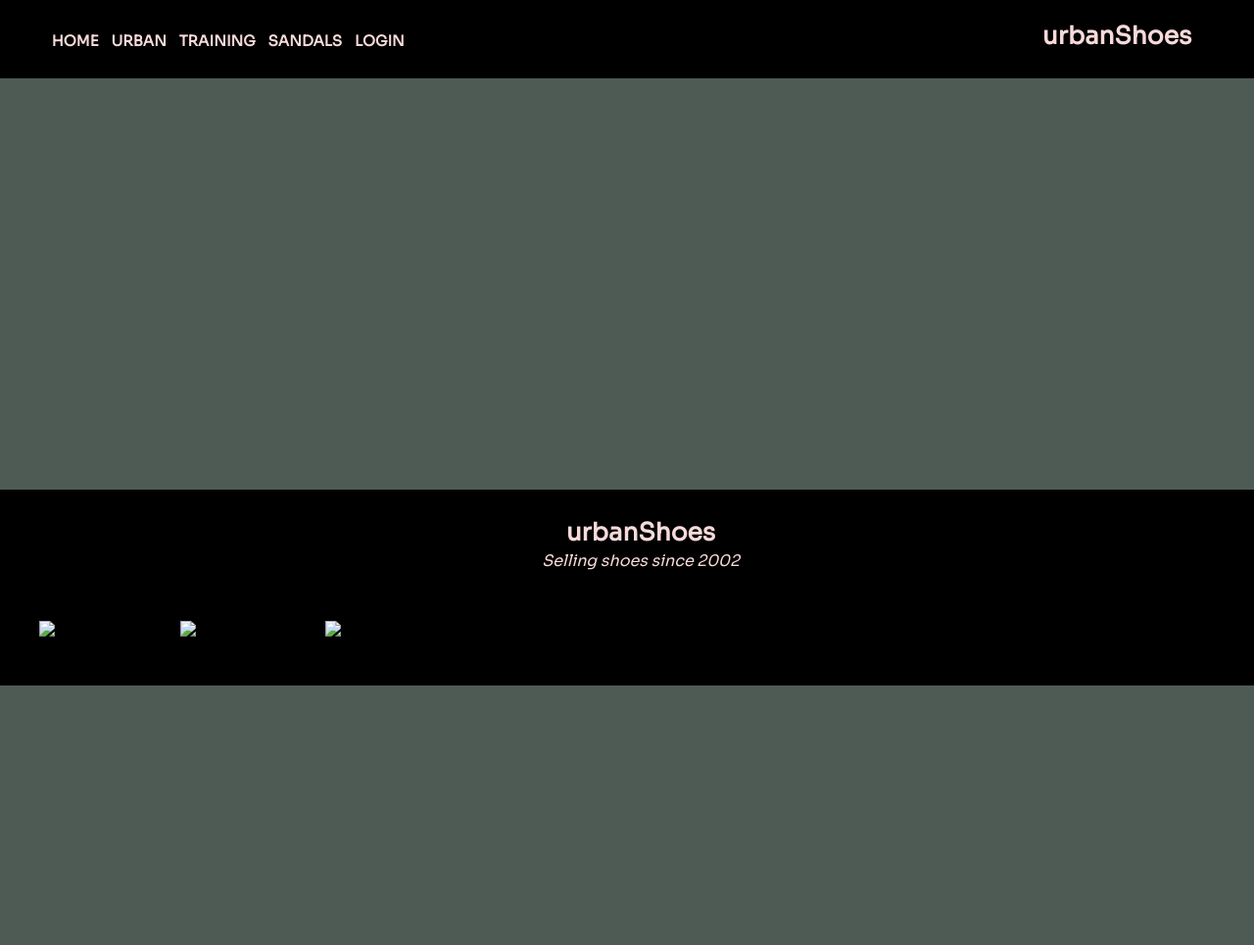
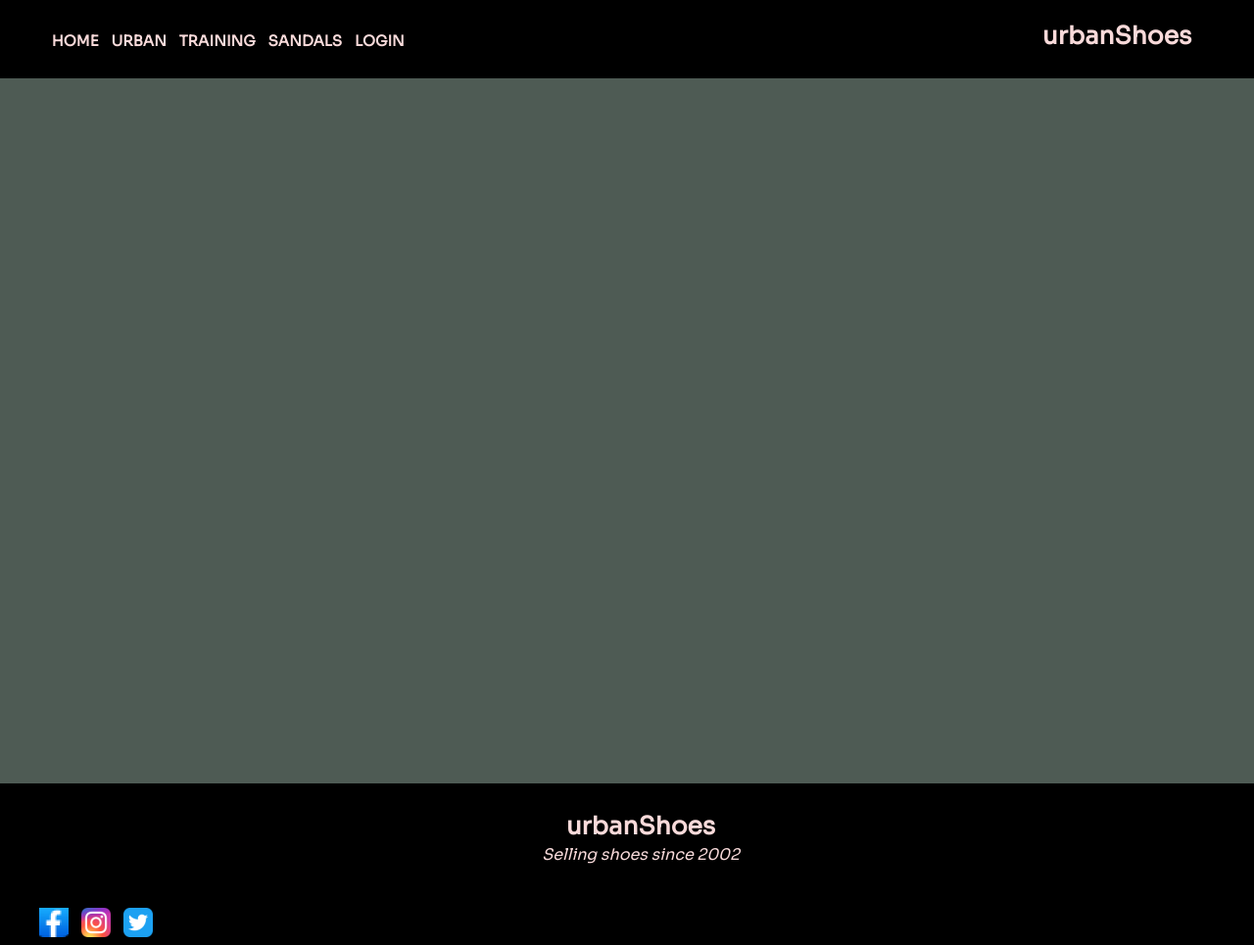
Before and after one commit to spagnolMartin/PF-Spagnol, a plain HTML site: page proyectoFinal-DesarrolloWeb/paginas/login.html in a window 1280 px wide. Shown: the top 965 px of the page at 98% size. Before the commit the page ends 800 px from the top, so only its background shows below. Drawn offline with Linux system fonts and the light colour scheme.

Commit message:
fix: corrección de primer pre-entrega realizada

```diff
--- a/proyectoFinal-DesarrolloWeb/paginas/login.html
+++ b/proyectoFinal-DesarrolloWeb/paginas/login.html
@@ -19,7 +19,7 @@
         </ul>
         <span class="header_name">urbanShoes</span>
     </header>
-    <div style="height: 500px;">
+    <div style="height: 800px;"> <!--div con style inline para que se vea el footer.-->
 
     </div>
     <footer>
@@ -28,9 +28,9 @@
             <span class="footer_legend">Selling shoes since 2002</span>
         </div>
         <ul class="footer_list">
-            <li class="footer_list_icons"><img src="./imagenes/facebook-app-icon.png" alt="facebook_link"></li>
-            <li class="footer_list_icons"><img src="./imagenes/ig-instagram-icon.png" alt="instagram_link"></li>
-            <li class="footer_list_icons"><img src="./imagenes/twitter-app-icon.png" alt="twitter_link"></li>
+            <li class="footer_list_icons"><img src="../imagenes/facebook-app-icon.png" alt="facebook_link"></li>
+            <li class="footer_list_icons"><img src="../imagenes/ig-instagram-icon.png" alt="instagram_link"></li>
+            <li class="footer_list_icons"><img src="../imagenes/twitter-app-icon.png" alt="twitter_link"></li>
         </ul>
     </footer>
 </body>
```
Also changed, not shown: proyectoFinal-DesarrolloWeb/paginas/sandals.html (+5 -3 lines), proyectoFinal-DesarrolloWeb/paginas/training.html (+4 -3 lines), proyectoFinal-DesarrolloWeb/paginas/urban.html (+4 -3 lines), 2 other files.
